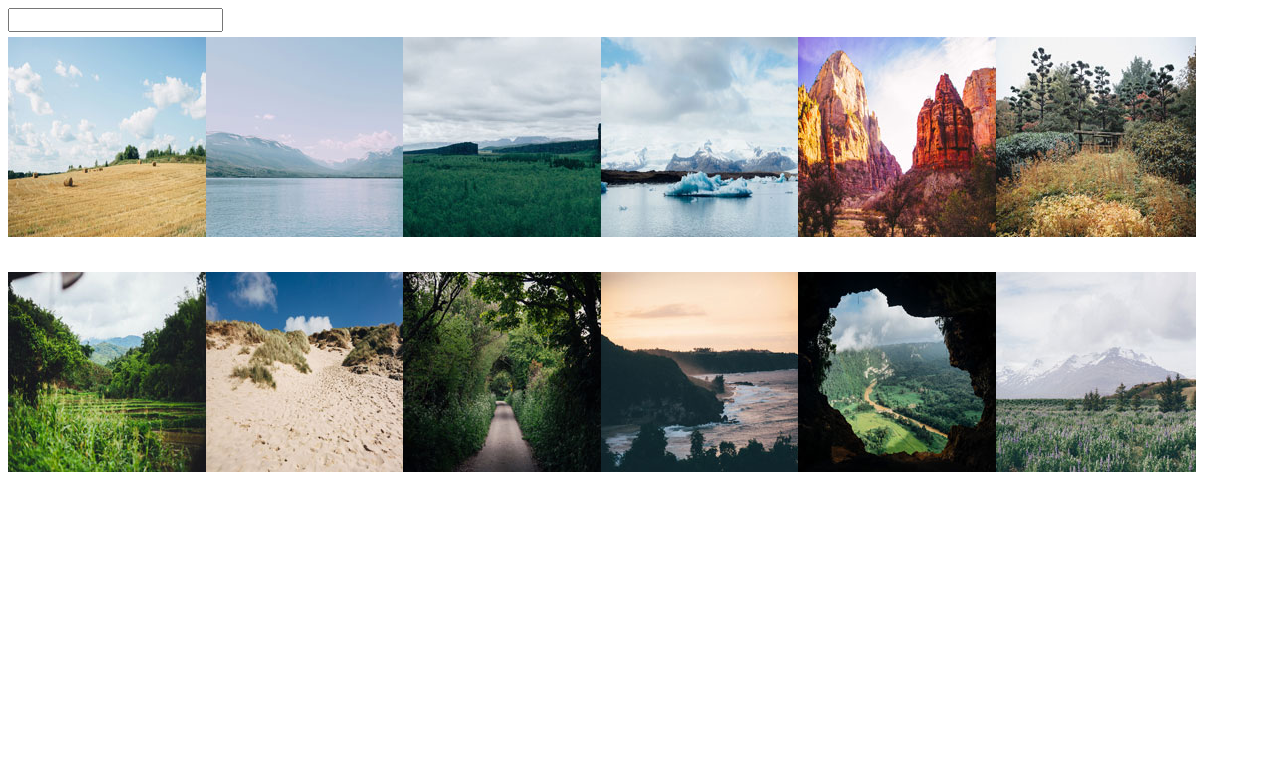
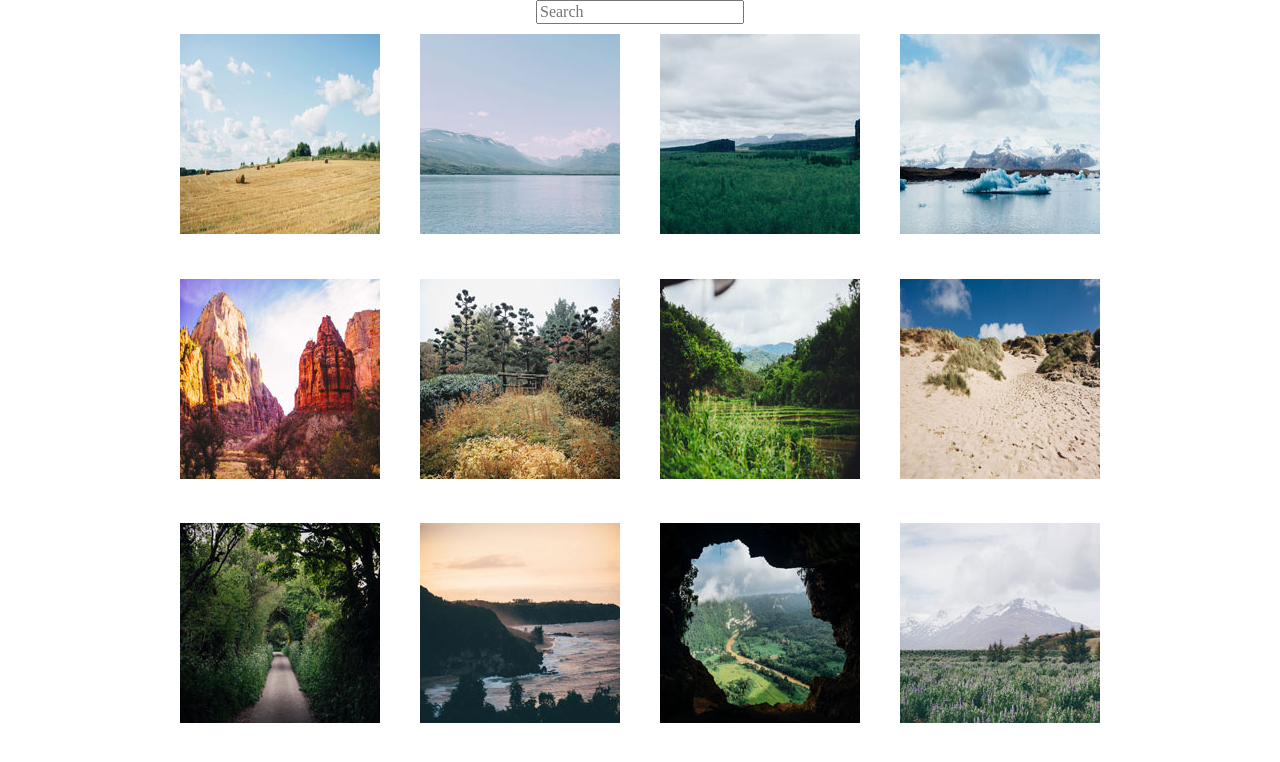
Before and after one commit to bnielsencodes/interactive-photo-gallery, a plain HTML site: page index.html in a window 1280 px wide. Drawn offline with nearby package versions, Linux system fonts and the light colour scheme; files that its build step writes are made by us from their sources.

Commit message:
add lots of changes
fix grid

add img's alt text and data-captions

add flexbox to body

put imgs in anchor tags

```diff
--- a/css/styles-mockup.css
+++ b/css/styles-mockup.css
@@ -1,11 +1,27 @@
 * {
+  box-sizing: border-box;
   font-size: 16px;
 }
 
-.grid-wrapper {
+body {
+  display: flex;
+  flex-direction: column;
+  align-items: center;
+}
+
+main {
+  width: 100%;
+}
+
+.gallery {
   display: grid;
-  grid-template-columns: repeat(auto-fit, minmax(168px, 1fr));
-  gap: 35px 25px;
-  width: calc(100vw - 120px);
-  margin-top: 5px;
+  grid-template-columns: repeat(auto-fit, 220px);
+  justify-content: center;
+  max-width: 940px;
+  gap: 20px;
+  margin: 0 auto;
 }
+
+.img-links {
+  padding: 10px;
+}
--- a/index.html
+++ b/index.html
@@ -4,26 +4,159 @@
     <meta charset="UTF-8" />
     <meta name="viewport" content="width=device-width, initial-scale=1.0" />
     <link rel="stylesheet" href="css/styles-mockup.css" />
+    <link rel="stylesheet" href="css/styles.css" />
 
     <title>Interactive Photo Gallery</title>
   </head>
   <body>
-    <div class="search-wrapper">
-      <input type="text" />
-    </div>
-    <div class="grid-wrapper">
-      <img src="images/gallery/01.jpg" alt="" />
-      <img src="images/gallery/02.jpg" alt="" />
-      <img src="images/gallery/03.jpg" alt="" />
-      <img src="images/gallery/04.jpg" alt="" />
-      <img src="images/gallery/05.jpg" alt="" />
-      <img src="images/gallery/06.jpg" alt="" />
-      <img src="images/gallery/07.jpg" alt="" />
-      <img src="images/gallery/08.jpg" alt="" />
-      <img src="images/gallery/09.jpg" alt="" />
-      <img src="images/gallery/10.jpg" alt="" />
-      <img src="images/gallery/11.jpg" alt="" />
-      <img src="images/gallery/12.jpg" alt="" />
-    </div>
+    <header>
+      <div class="search-wrapper">
+        <input type="text" placeholder="Search" />
+      </div>
+    </header>
+    <main>
+      <div class="gallery">
+        <a
+          href="#"
+          class="img-links"
+          data-caption="I love hay bales. Took this snap on a drive through the countryside past some straw fields."
+        >
+          <img
+            class="gallery-images"
+            src="images/gallery/01.jpg"
+            alt="Hay bales in field with a cloudy sky above"
+        /></a>
+        <a
+          href="#"
+          class="img-links"
+          data-caption="The lake was so calm today. We had a great view of the snow on the mountains from here.
+"
+        >
+          <img
+            class="gallery-images"
+            src="images/gallery/02.jpg"
+            alt="Lake with snowy mountains in the background"
+        /></a>
+        <a
+          href="#"
+          class="img-links"
+          data-caption="I hiked to the top of the mountain and got this picture of the canyon and trees below.
+"
+        >
+          <img
+            class="gallery-images"
+            src="images/gallery/03.jpg"
+            alt="Canyon with many green trees and an overcast sky above"
+        /></a>
+        <a
+          href="#"
+          class="img-links"
+          data-caption="It was amazing to see an iceberg up close, it was so cold but didn’t snow today.
+"
+        >
+          <img
+            class="gallery-images"
+            src="images/gallery/04.jpg"
+            alt="An iceberg in water with snowy mountains in the background "
+        /></a>
+        <a
+          href="#"
+          class="img-links"
+          data-caption="The red cliffs were beautiful. It was really hot in the desert but we did a lot of walking through the canyons.
+"
+        >
+          <img
+            class="gallery-images"
+            src="images/gallery/05.jpg"
+            alt="Red cliffs in the desert"
+        /></a>
+        <a
+          href="#"
+          class="img-links"
+          data-caption="Fall is coming, I love when the leaves on the trees start to change color.
+"
+        >
+          <img
+            class="gallery-images"
+            src="images/gallery/06.jpg"
+            alt="Trees and foliage"
+        /></a>
+        <a
+          href="#"
+          class="img-links"
+          data-caption="I drove past this plantation yesterday, everything is so green!
+"
+        >
+          <img
+            class="gallery-images"
+            src="images/gallery/07.jpg"
+            alt="Plantation surrounded by trees and mountains"
+        /></a>
+        <a
+          href="#"
+          class="img-links"
+          data-caption="My summer vacation to the Oregon Coast. I love the sandy dunes!
+"
+        >
+          <img
+            class="gallery-images"
+            src="images/gallery/08.jpg"
+            alt="Sand dunes"
+        /></a>
+        <a
+          href="#"
+          class="img-links"
+          data-caption="We enjoyed a quiet stroll down this countryside lane.
+"
+        >
+          <img
+            class="gallery-images"
+            src="images/gallery/09.jpg"
+            alt="Narrow lane surrounded by trees and foilage"
+        /></a>
+        <a
+          href="#"
+          class="img-links"
+          data-caption="Sunset at the coast! The sky turned a lovely shade of orange.
+"
+        >
+          <img
+            class="gallery-images"
+            src="images/gallery/10.jpg"
+            alt="Orange sunset over coastline"
+        /></a>
+        <a
+          href="#"
+          class="img-links"
+          data-caption="I did a tour of a cave today and the view of the landscape below was breathtaking.
+"
+        >
+          <img
+            class="gallery-images"
+            src="images/gallery/11.jpg"
+            alt="View of road and trees below from entrance of cliffside cave"
+        /></a>
+        <a
+          href="#"
+          class="img-links"
+          data-caption="I walked through this meadow of bluebells and got a good view of the snow on the mountain before the fog came in."
+        >
+          <img
+            class="gallery-images"
+            src="images/gallery/12.jpg"
+            alt="Field of Bluebells with snow capped mountains in background"
+        /></a>
+      </div>
+    </main>
+
+    <!-- JAVASCRIPT -->
+
+    <script src="js/searchFilter.js"></script>
+
+    <script>
+      window.addEventListener("load", function () {
+        baguetteBox.run(".gallery");
+      });
+    </script>
   </body>
 </html>
```
Also changed, not shown: sass/styles.css (renamed from css/styles.css), 3 other files.
